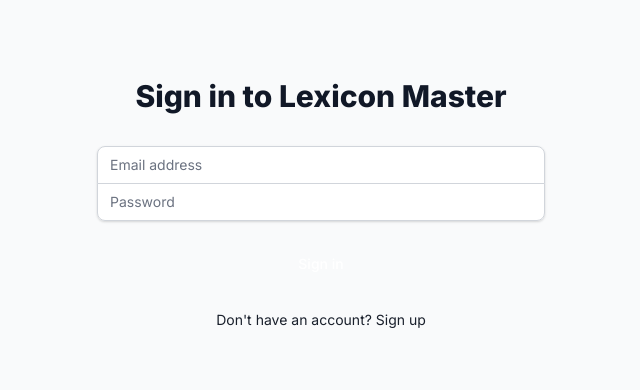
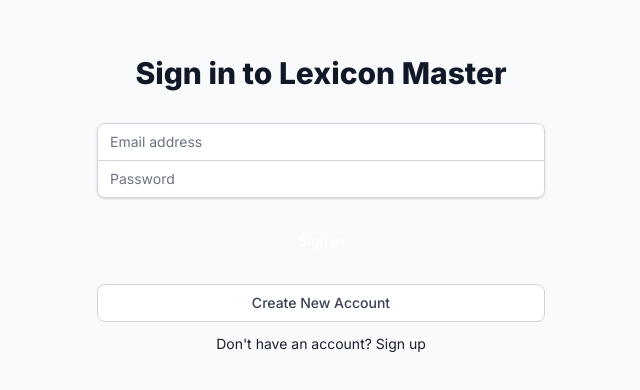
Before and after one commit to aljahedofficial/LEXICON-MASTER, a Next.js app: page /auth/login in a window 1280 px wide. Shown: the part 208-598 px from the top of the page, without its empty margins (319-959 px from the left). Built offline with nearby package versions, Linux system fonts and the light colour scheme.

Commit message:
Add Create New Account button to login page

```diff
--- a/src/app/auth/login/page.tsx
+++ b/src/app/auth/login/page.tsx
@@ -103,7 +103,13 @@
             </button>
           </div>
 
-          <div className="text-center">
+          <div className="flex flex-col gap-3 items-center">
+            <Link
+              href="/auth/register"
+              className="w-full flex justify-center py-2 px-4 border border-gray-300 dark:border-gray-600 text-sm font-medium rounded-md text-gray-700 dark:text-gray-200 bg-white dark:bg-gray-800 hover:bg-gray-50 dark:hover:bg-gray-700 transition-colors"
+            >
+              Create New Account
+            </Link>
             <Link
               href="/auth/register"
               className="text-sm text-primary hover:text-primary-dark"
```
